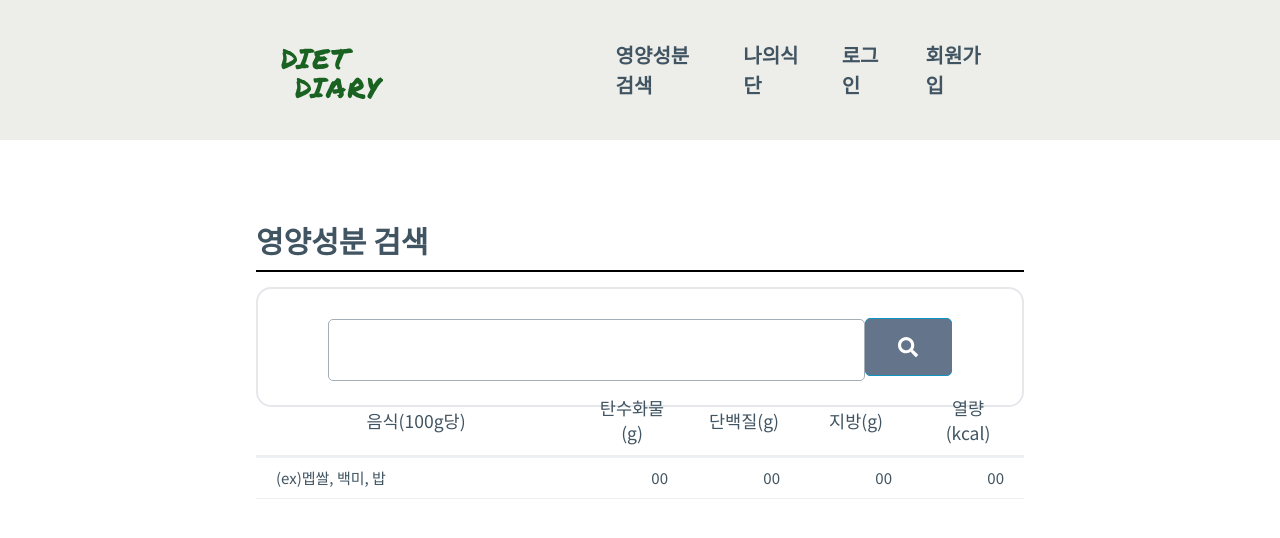
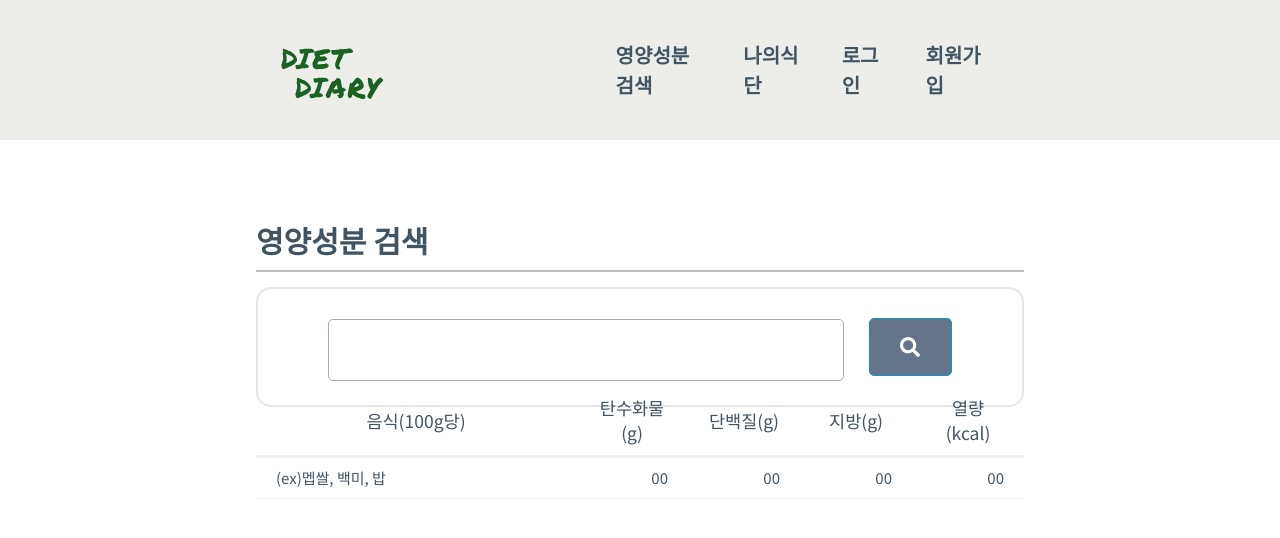
Before and after one commit to cjs9615/miniproject_frontend, a React (Create React App) app: page /searchfood in a window 1280 px wide. Shown: the top 538 px of the page. Built offline with nearby package versions, Linux system fonts and the light colour scheme.

Commit message:
디자인 수정
디자인 수정

```diff
--- a/src/app/FoodList.js
+++ b/src/app/FoodList.js
@@ -71,7 +71,7 @@ const FoodList = () => {
                         영양성분 검색
                     </div>
                     <div className="flex h-24 border-2 border-gray-200 rounded-xl items-center">
-                        <input className="ml-14 mt-5 w-5/6 h-1/2"
+                        <input className="ml-14 mt-5 w-5/6 h-1/2 mr-5"
                             type="text"
                             name="keyword"
                             id="keyword"
--- a/src/index.css
+++ b/src/index.css
@@ -1,3 +1,7 @@
 @tailwind base;
 @tailwind components;
 @tailwind utilities;
+
+.border-b-black {
+    border-bottom-color:#BDBDBD;
+}
```
